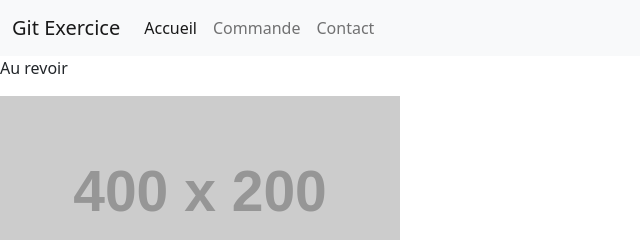
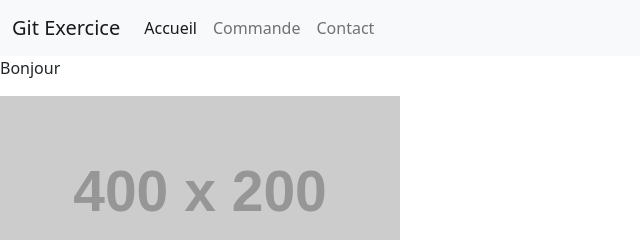
Before and after one commit to AntonMariadas/git-jour2-d, a plain HTML site: page index.html in a window 1280 px wide. Shown: the top 240 px of the page, 0-640 px from the left. Drawn offline with nearby package versions, Linux system fonts and the light colour scheme; placeholder pictures from the web are drawn by us.

Commit message:
correction

```diff
--- a/index.html
+++ b/index.html
@@ -48,7 +48,7 @@
             </div>
         </nav>
 
-        <p>Au revoir</p>
+        <p>Bonjour</p>
         <section class="row">
             <figure>
                 <img
```
